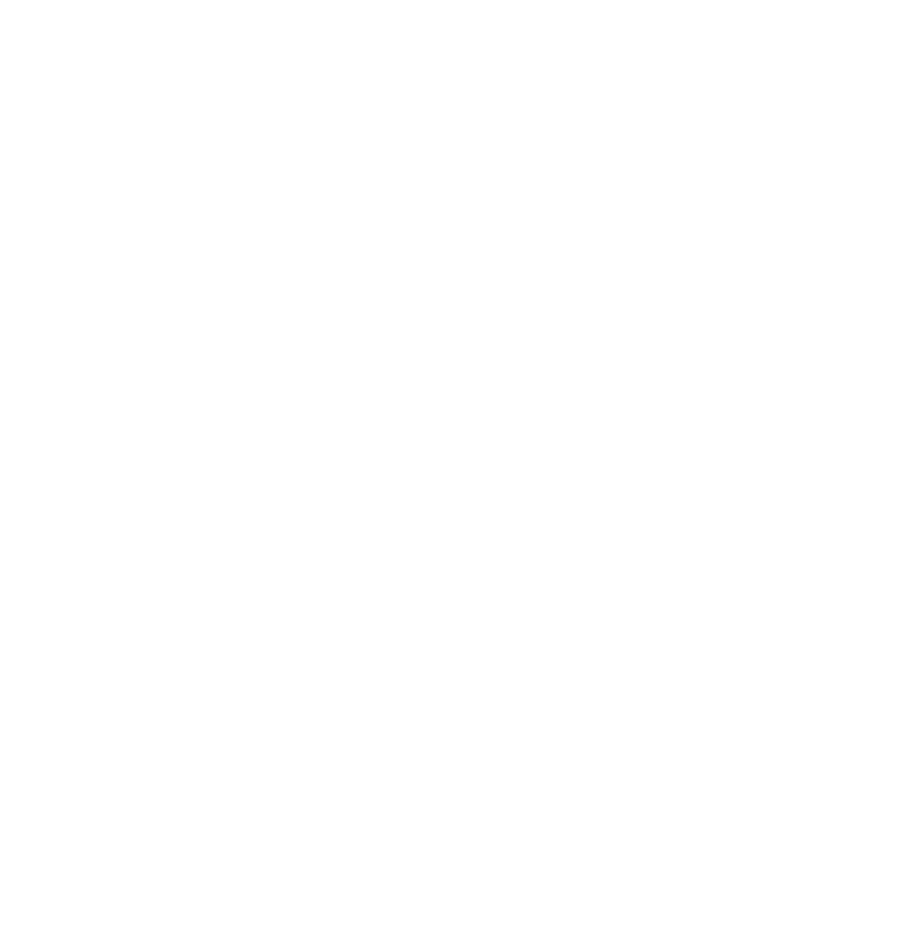
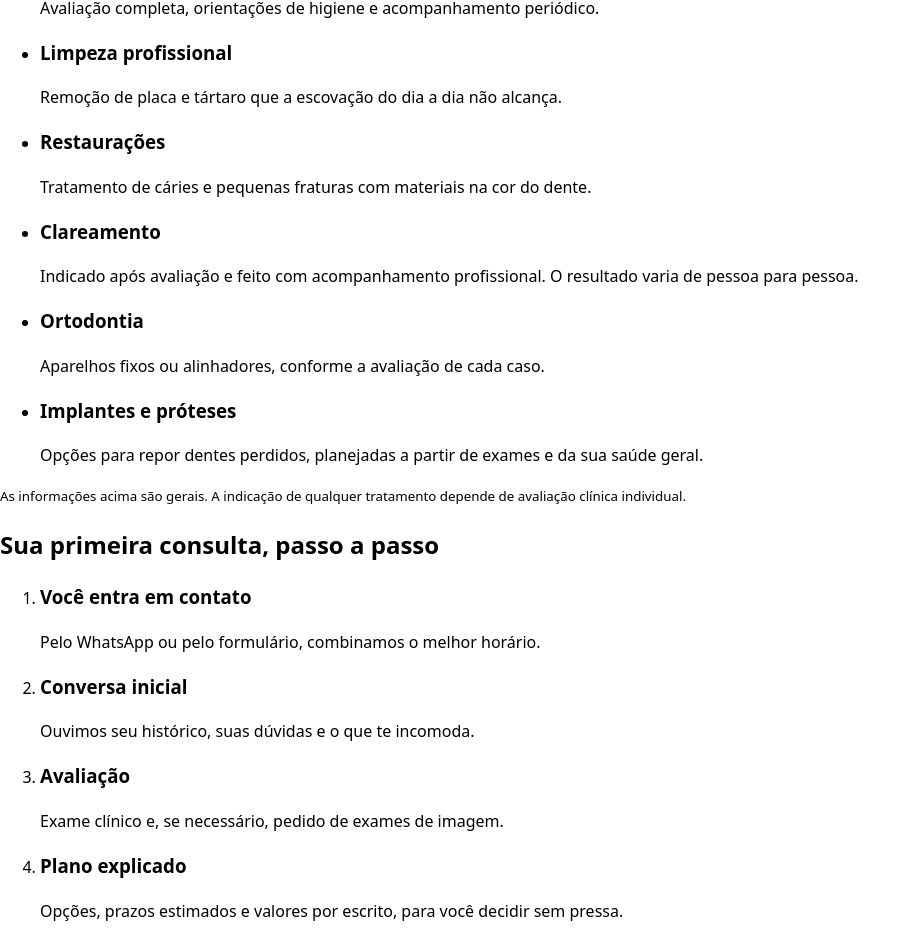
Before and after one commit to tddomingues/otto-odontologia, a Next.js app: page / in a window 1280 px wide. Shown: the part 995-1934 px from the top of the page, without its empty margins (0-919 px from the left). Before the commit the page ends 884 px from the top, so only its background shows below. Built offline with nearby package versions, Linux system fonts and the light colour scheme.

Commit message:
feat: adiciona seções de tratamentos e como funciona

```diff
--- a/app/page.tsx
+++ b/app/page.tsx
@@ -2,6 +2,8 @@ import DemoBanner from "@/components/DemoBanner";
 import Header from "@/components/Header";
 import Hero from "@/components/Hero";
 import About from "@/components/About";
+import Services from "@/components/Services";
+import HowItWorks from "@/components/HowItWorks";
 
 export default function Home() {
   return (
@@ -11,6 +13,8 @@ export default function Home() {
       <main>
         <Hero />
         <About />
+        <Services />
+        <HowItWorks />
       </main>
     </>
   );
--- /dev/null
+++ b/components/HowItWorks.tsx
@@ -0,0 +1,40 @@
+type Step = {
+  title: string;
+  text: string;
+};
+
+const steps: Step[] = [
+  {
+    title: "Você entra em contato",
+    text: "Pelo WhatsApp ou pelo formulário, combinamos o melhor horário.",
+  },
+  {
+    title: "Conversa inicial",
+    text: "Ouvimos seu histórico, suas dúvidas e o que te incomoda.",
+  },
+  {
+    title: "Avaliação",
+    text: "Exame clínico e, se necessário, pedido de exames de imagem.",
+  },
+  {
+    title: "Plano explicado",
+    text: "Opções, prazos estimados e valores por escrito, para você decidir sem pressa.",
+  },
+];
+
+export default function HowItWorks() {
+  return (
+    <section id="como-funciona" aria-labelledby="como-funciona-titulo">
+      <h2 id="como-funciona-titulo">Sua primeira consulta, passo a passo</h2>
+
+      <ol>
+        {steps.map((step) => (
+          <li key={step.title}>
+            <h3>{step.title}</h3>
+            <p>{step.text}</p>
+          </li>
+        ))}
+      </ol>
+    </section>
+  );
+}
--- /dev/null
+++ b/components/Services.tsx
@@ -0,0 +1,61 @@
+type Service = {
+  title: string;
+  description: string;
+};
+
+const services: Service[] = [
+  {
+    title: "Check-up e prevenção",
+    description:
+      "Avaliação completa, orientações de higiene e acompanhamento periódico.",
+  },
+  {
+    title: "Limpeza profissional",
+    description:
+      "Remoção de placa e tártaro que a escovação do dia a dia não alcança.",
+  },
+  {
+    title: "Restaurações",
+    description:
+      "Tratamento de cáries e pequenas fraturas com materiais na cor do dente.",
+  },
+  {
+    title: "Clareamento",
+    description:
+      "Indicado após avaliação e feito com acompanhamento profissional. O resultado varia de pessoa para pessoa.",
+  },
+  {
+    title: "Ortodontia",
+    description:
+      "Aparelhos fixos ou alinhadores, conforme a avaliação de cada caso.",
+  },
+  {
+    title: "Implantes e próteses",
+    description:
+      "Opções para repor dentes perdidos, planejadas a partir de exames e da sua saúde geral.",
+  },
+];
+
+export default function Services() {
+  return (
+    <section id="tratamentos" aria-labelledby="tratamentos-titulo">
+      <h2 id="tratamentos-titulo">O que fazemos</h2>
+
+      <ul>
+        {services.map((service) => (
+          <li key={service.title}>
+            <h3>{service.title}</h3>
+            <p>{service.description}</p>
+          </li>
+        ))}
+      </ul>
+
+      <p>
+        <small>
+          As informações acima são gerais. A indicação de qualquer tratamento
+          depende de avaliação clínica individual.
+        </small>
+      </p>
+    </section>
+  );
+}
```
